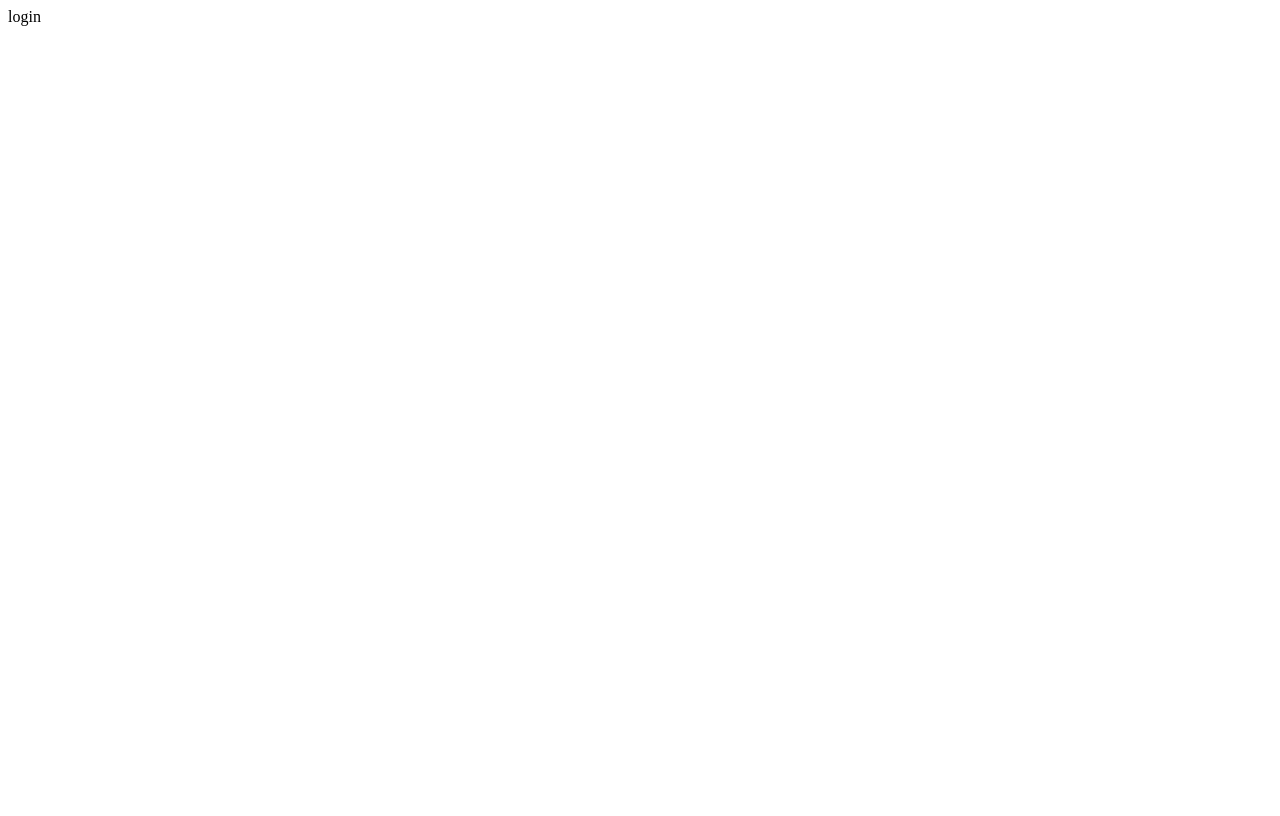
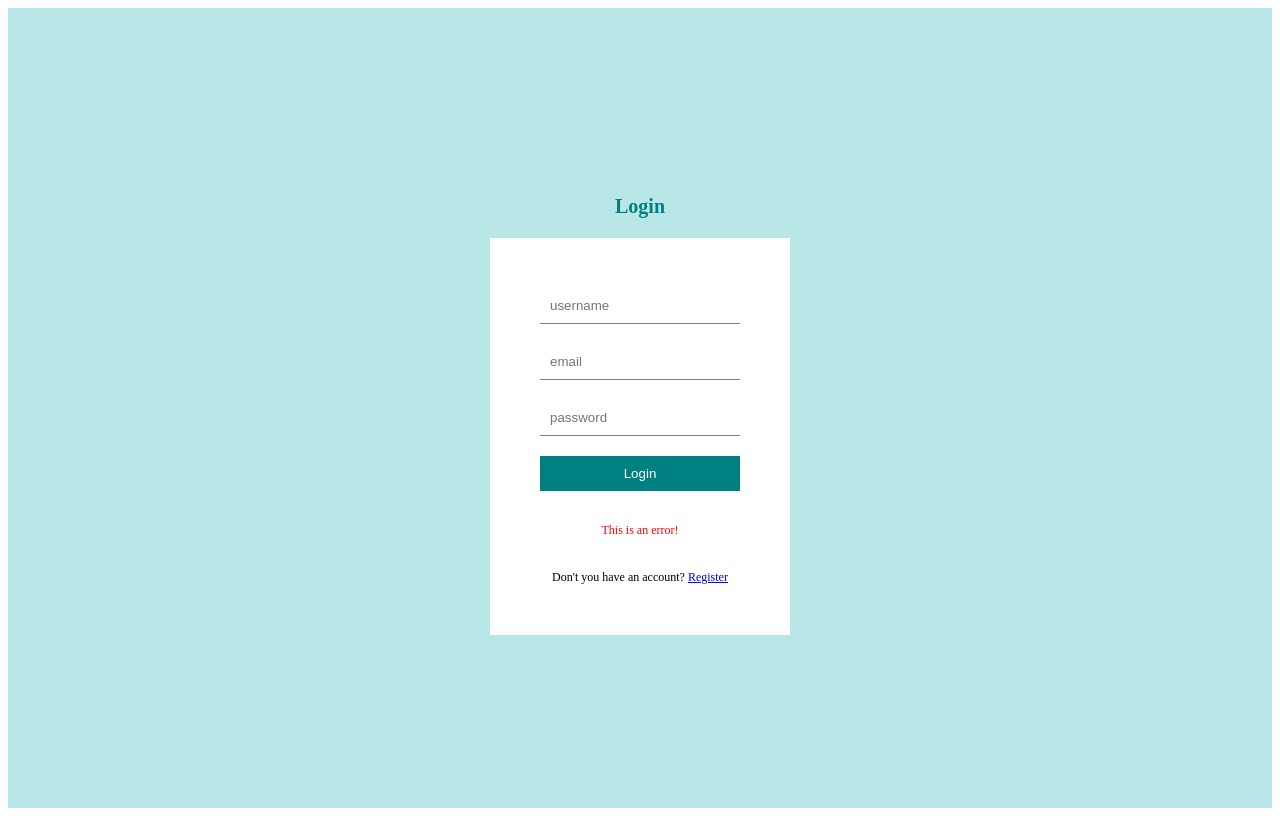
Before and after one commit to tsurubaso/FullStackReactMysqlNodeBlogApp, a React (Vite) app in the folder client/: page /login in a window 1280 px wide. Built offline with nearby package versions, Linux system fonts and the light colour scheme.

Commit message:
Login register page made scss also

```diff
--- a/client/package.json
+++ b/client/package.json
@@ -12,7 +12,8 @@
   "dependencies": {
     "react": "^18.2.0",
     "react-dom": "^18.2.0",
-    "react-router-dom": "^6.11.1"
+    "react-router-dom": "^6.11.1",
+    "sass": "^1.62.1"
   },
   "devDependencies": {
     "@types/react": "^18.0.28",
--- a/client/src/App.jsx
+++ b/client/src/App.jsx
@@ -1,14 +1,41 @@
-import { createBrowserRouter, RouterProvider } from "react-router-dom";
+import { createBrowserRouter, Outlet, RouterProvider } from "react-router-dom";
 import Register from "./pages/Register";
 import Login from "./pages/Login";
 import Write from "./pages/Write";
 import Home from "./pages/Home";
 import Single from "./pages/Single";
+import Navbar from "./components/Navbar";
+import Footer from "./components/Footer";
+import "./style.scss";
+
+const Layout = () => {
+  return (
+    <>
+      <Navbar />
+      <Outlet />
+      <Footer />
+    </>
+  );
+};
 
 const router = createBrowserRouter([
   {
     path: "/",
-    element: <div>This is Home</div>,
+    element: <Layout />,
+    children: [
+      {
+        path: "/",
+        element: <Home />,
+      },
+      {
+        path: "/post/:id",
+        element: <Single />,
+      },
+      {
+        path: "/write",
+        element: <Write />,
+      },
+    ],
   },
   {
     path: "/register",
@@ -18,24 +45,14 @@ const router = createBrowserRouter([
     path: "/login",
     element: <Login />,
   },
-  {
-    path: "/write",
-    element: <Write />,
-  },
-  {
-    path: "/home",
-    element: <Home />,
-  },
-  {
-    path: "/single",
-    element: <Single />,
-  },
 ]);
 
 function App() {
   return (
-    <div>
-      <RouterProvider router={router} />
+    <div className="app">
+      <div className="container">
+        <RouterProvider router={router} />
+      </div>
     </div>
   );
 }
--- /dev/null
+++ b/client/src/components/Footer.jsx
@@ -0,0 +1,9 @@
+import React from 'react'
+
+const Footer = () => {
+  return (
+    <div>Footer</div>
+  )
+}
+
+export default Footer
--- /dev/null
+++ b/client/src/components/Navbar.jsx
@@ -0,0 +1,9 @@
+import React from 'react'
+
+const Navbar = () => {
+  return (
+    <div>Navbar</div>
+  )
+}
+
+export default Navbar
--- a/client/src/pages/Login.jsx
+++ b/client/src/pages/Login.jsx
@@ -1,9 +1,20 @@
-import React from 'react'
+import React from "react";
+import {Link} from "react-router-dom";
 
 const login = () => {
   return (
-    <div>login</div>
-  )
-}
+    <div className="auth">
+      <h1>Login</h1>
+      <form>
+        <input required type="text" placeholder="username" />
+        <input required type="email" placeholder="email" />
+        <input required type="password" placeholder="password" />
+        <button>Login</button>
+        <p>This is an error!</p>
+        <span>Don't you have an account? <Link to="/register">Register</Link></span>
+      </form>
+    </div>
+  );
+};
 
-export default login
+export default login;
--- a/client/src/pages/Register.jsx
+++ b/client/src/pages/Register.jsx
@@ -1,9 +1,20 @@
-import React from 'react'
+import React from "react";
+import {Link} from "react-router-dom";
 
 const Register = () => {
   return (
-    <div>Register</div>
-  )
-}
+    <div className="auth">
+      <h1>Register</h1>
+      <form>
+        <input required type="text" placeholder="username" />
+        <input required type="email" placeholder="email" />
+        <input required type="password" placeholder="password" />
+        <button>Register</button>
+        <p>This is an error!</p>
+        <span>Do you have an account? <Link to="/login">Login</Link></span>
+      </form>
+    </div>
+  );
+};
 
-export default Register
+export default Register;
--- /dev/null
+++ b/client/src/style.scss
@@ -0,0 +1,55 @@
+$lightGreen: #b9e7e7;
+
+.app {
+  .container {
+    //Login & Register
+    .auth {
+      display: flex;
+      flex-direction: column;
+      align-items: center;
+      justify-content: center;
+      height: 100vh;
+      background-color: $lightGreen;
+
+      h1 {
+        font-size: 20px;
+        color: teal;
+        margin-bottom: 20px;
+      }
+
+      form {
+        display: flex;
+        flex-direction: column;
+        padding: 50px;
+        background-color: white;
+        width: 200px;
+        gap: 20px;
+      }
+
+      input {
+        padding: 10px;
+        border: none;
+        border-bottom: 1px solid grey;
+      }
+
+      button {
+        padding: 10px;
+        border: none;
+        background-color: teal;
+        cursor: pointer;
+        color: white;
+      }
+
+      p {
+        font-size: 12px;
+        color: red;
+        text-align: center;
+      }
+
+      span {
+        font-size: 12px;
+        text-align: center;
+      }
+    }
+  }
+}
```
Also changed, not shown: 1 other file (tests, documents, lock files or other folders).
